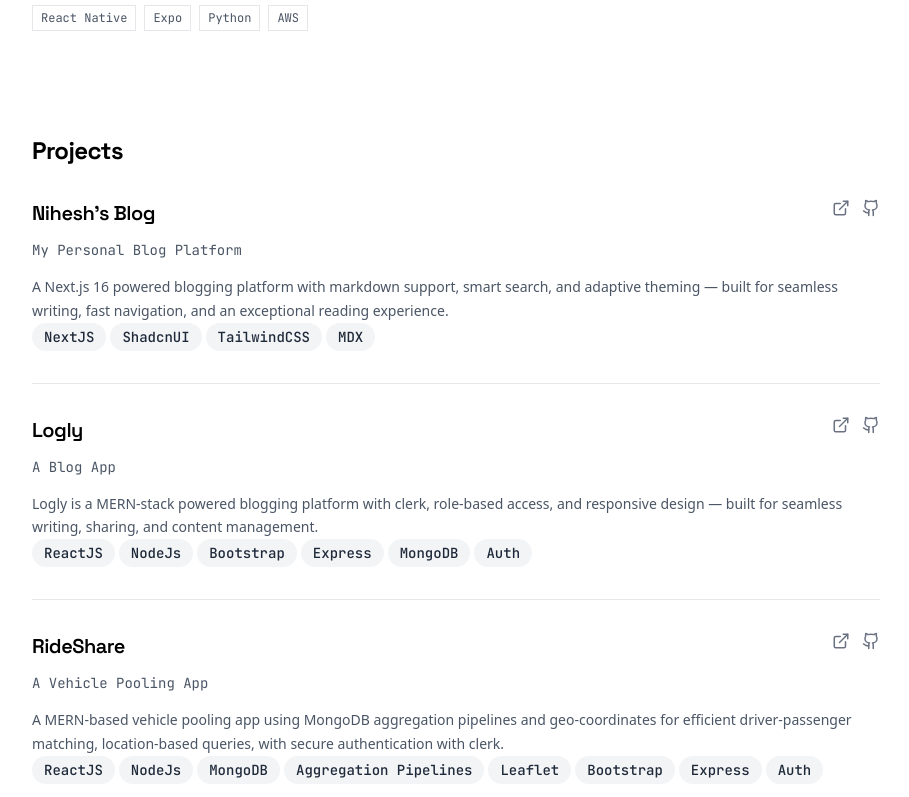
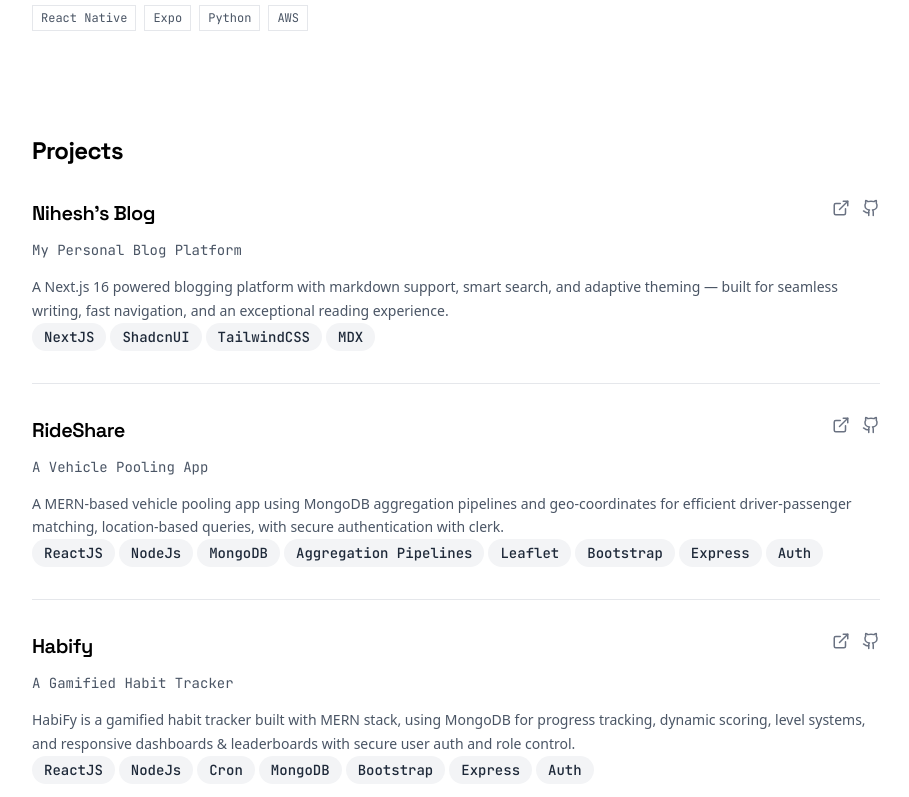
Before and after one commit to rnihesh/portfolio, a React (Vite) app: page /minimal in a window 1280 px wide. Shown: the part 1510-2307 px from the top of the page, without its empty margins (184-1093 px from the left). Built offline with nearby package versions, Linux system fonts and the light colour scheme; a web font is replaced by a local one.

Commit message:
npm update, connect section updates, project logly removal

```diff
--- a/src/components/sections/ConnectSection.jsx
+++ b/src/components/sections/ConnectSection.jsx
@@ -8,6 +8,7 @@
 import { LuMail } from "react-icons/lu";
 import { LuPhone } from "react-icons/lu";
 import { FaXTwitter } from "react-icons/fa6";
+import { LuInstagram } from "react-icons/lu";
 import { TbBrandBluesky } from "react-icons/tb";
 
 function ConnectSection({ id, isVisible, animationProps }) {
@@ -110,7 +111,7 @@
             style={{ backdropFilter: "blur(5px)" }}
           >
             <motion.a
-              href="mailto:niheshr03+portfolio@gmail.com"
+              href="mailto:portfolio@niheshr.com"
               className="rounded-3xl p-1 mt-1 block border-1 border-black dark:border-white dark:text-white hover:bg-black hover:text-white dark:hover:bg-white dark:hover:text-black flex items-center justify-center relative"
               style={{ fontFamily: "Space Grotesk" }}
               whileHover="hover"
@@ -172,30 +173,34 @@
               {[
                 // {
                 //   icon: LuMail,
-                //   href: "mailto:niheshr03+portfolio@gmail.com",
+                //   href: "mailto:portfolio@niheshr.com",
                 //   label: "Email",
                 // },
-                { icon: LuPhone, href: "tel:+918328094810", label: "Call" },
                 // {
                 //   icon: TbBrandBluesky,
                 //   href: "https://bsky.app/profile/niheshr.com",
                 //   label: "Bluesky",
                 // },
+
+                {
+                  icon: LuGithub,
+                  href: "https://github.com/rnihesh",
+                  label: "Github",
+                },
+                {
+                  icon: LuLinkedin,
+                  href: "https://www.linkedin.com/in/rachakonda-nihesh/",
+                  label: "LinkedIn",
+                },
                 {
                   icon: FaXTwitter,
                   href: "https://x.com/niheshr03",
                   label: "X",
                 },
                 {
-                  icon: LuGithub,
-                  href: "https://github.com/rnihesh",
-                  label: "Github",
-                },
-
-                {
-                  icon: LuLinkedin,
-                  href: "https://www.linkedin.com/in/rachakonda-nihesh/",
-                  label: "LinkedIn",
+                  icon: LuInstagram,
+                  href: "https://instagram.com/niheshr",
+                  label: "Instagram",
                 },
               ].map((item, index) => (
                 <motion.a
--- a/src/data/experience.js
+++ b/src/data/experience.js
@@ -2,7 +2,7 @@
   {
     company: "Dattam Labs",
     role: "Software Engineer Intern",
-    period: "Aug 2025 - Present",
+    period: "Aug 2025 - Mar 2026",
     logo: "work/dattam_in_logo_nobg.png",
     description:
       "Worked on developing a mobile application using React Native Expo for the frontend, ensuring a seamless user experience across devices. On the backend, utilized Python and AWS services to create robust and scalable solutions.",
--- a/src/data/projects.jsx
+++ b/src/data/projects.jsx
@@ -34,44 +34,44 @@
       );
     },
   },
-  {
-    description: "A Blog App",
-    title: "Logly",
-    src: "projects/logly.jpeg",
-    ctaText: "Visit",
-    ctaLink: "https://logly.niheshr.com/?ref=niheshr.com",
-    github: "https://github.com/rnihesh/logly/?ref=niheshr.com",
-    logo: "projects/logos/logly.svg",
-    content: () => {
-      return (
-        <>
-          <p>
-            Logly is a MERN-stack powered blogging platform with clerk,
-            role-based access, and responsive design — built for seamless
-            writing, sharing, and content management.
-          </p>
-          <div className="flex g-2 flex-wrap overflow-ellipsis">
-            {[
-              "ReactJS",
-              "NodeJs",
-              "Bootstrap",
-              "Express",
-              "MongoDB",
-              "Auth",
-            ].map((skill, index) => (
-              <span
-                key={index}
-                className="px-3 py-1 rounded-full text-sm font-medium bg-gray-100 dark:bg-gray-800 text-gray-800 dark:text-gray-200 mr-1 mb-2"
-                style={{ fontFamily: "JetBrains Mono" }}
-              >
-                {skill}
-              </span>
-            ))}
-          </div>
-        </>
-      );
-    },
-  },
+  // {
+  //   description: "A Blog App",
+  //   title: "Logly",
+  //   src: "projects/logly.jpeg",
+  //   ctaText: "Visit",
+  //   ctaLink: "https://logly.niheshr.com/?ref=niheshr.com",
+  //   github: "https://github.com/rnihesh/logly/?ref=niheshr.com",
+  //   logo: "projects/logos/logly.svg",
+  //   content: () => {
+  //     return (
+  //       <>
+  //         <p>
+  //           Logly is a MERN-stack powered blogging platform with clerk,
+  //           role-based access, and responsive design — built for seamless
+  //           writing, sharing, and content management.
+  //         </p>
+  //         <div className="flex g-2 flex-wrap overflow-ellipsis">
+  //           {[
+  //             "ReactJS",
+  //             "NodeJs",
+  //             "Bootstrap",
+  //             "Express",
+  //             "MongoDB",
+  //             "Auth",
+  //           ].map((skill, index) => (
+  //             <span
+  //               key={index}
+  //               className="px-3 py-1 rounded-full text-sm font-medium bg-gray-100 dark:bg-gray-800 text-gray-800 dark:text-gray-200 mr-1 mb-2"
+  //               style={{ fontFamily: "JetBrains Mono" }}
+  //             >
+  //               {skill}
+  //             </span>
+  //           ))}
+  //         </div>
+  //       </>
+  //     );
+  //   },
+  // },
   {
     description: "A Vehicle Pooling App",
     title: "RideShare",
```
Also changed, not shown: 1 other file (tests, documents, lock files or other folders).
